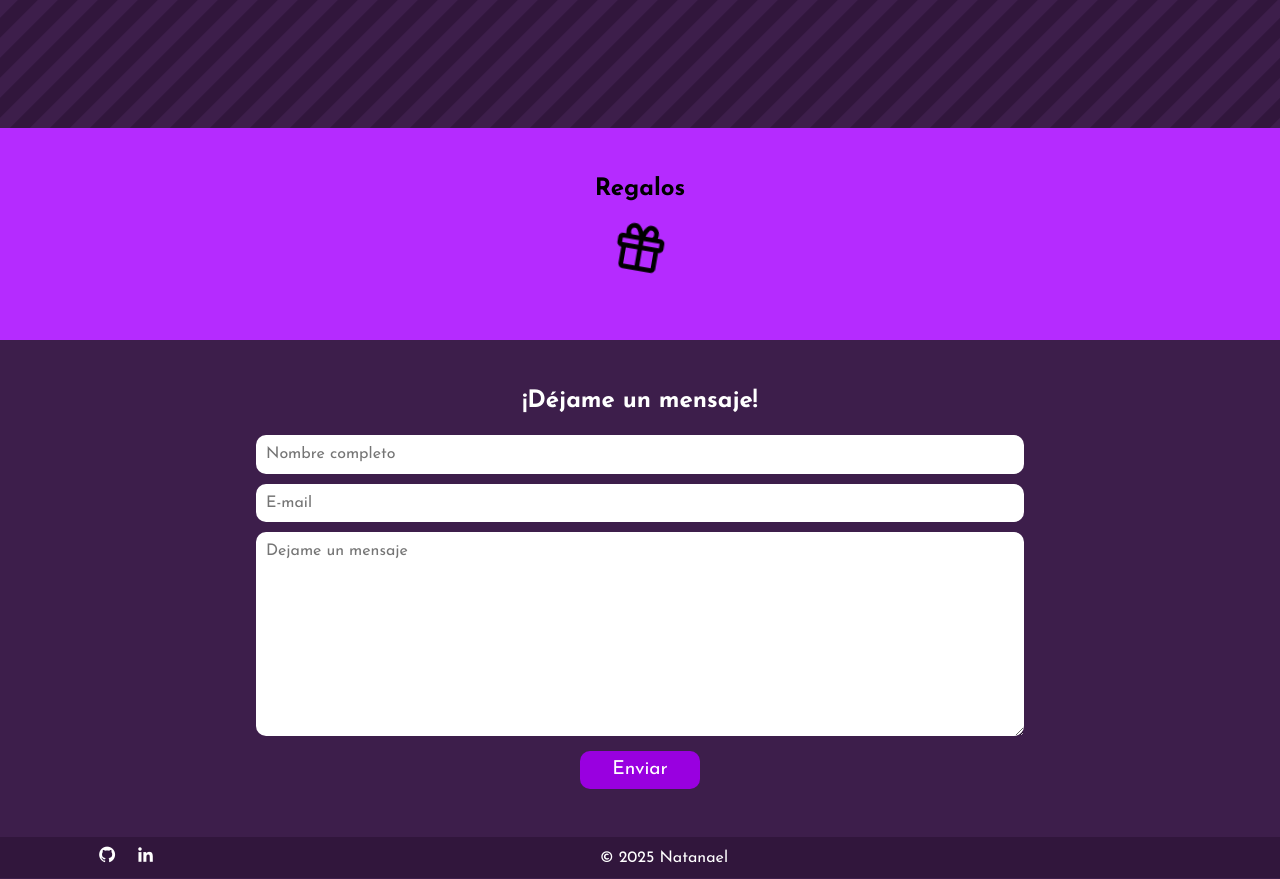
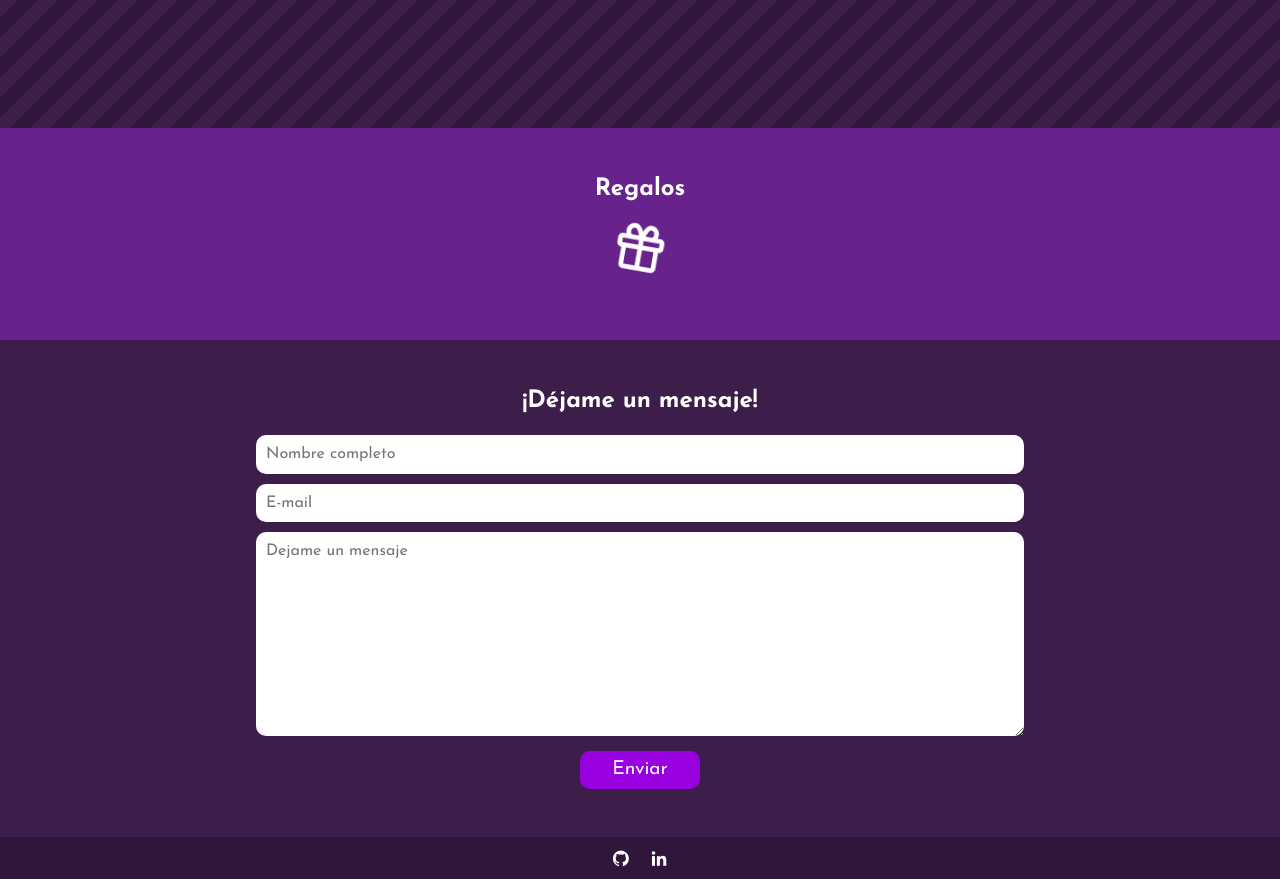
Before and after one commit to NatanaelLeites/invitacion, a website: page index.html in a window 1280 px wide. Shown: the part 1260-2139 px from the top of the page. Drawn offline with nearby package versions, Linux system fonts and the light colour scheme; grey boxes are pictures that could not be loaded; a web font is replaced by a local one.

Commit message:
ajustes de color en cuenta

```diff
--- a/index.html
+++ b/index.html
@@ -108,7 +108,7 @@
                     </a>
             </div>
 
-            <p>© 2025 Natanael</p>
+            <!-- <p>© 2025 Natanael</p> -->
         </footer>
     </div>
     <!-- scrollReveal -->
--- a/js/main.js
+++ b/js/main.js
@@ -32,9 +32,9 @@ gsap.from(".mapa", {
 });
 
 ScrollReveal().reveal('.regalos', {
-    delay: 10,
+    delay: 0,
     origin: 'right',
-    duration: 1000,
+    duration: 250,
     distance: '50%'
    });
 
--- a/scss/footer.scss
+++ b/scss/footer.scss
@@ -8,7 +8,7 @@
     position: relative;
     .links {
         display: flex;
-        position: absolute;
+        //position: absolute;
         left: 5.5rem;
         top: .5rem;
 
--- a/scss/hero.scss
+++ b/scss/hero.scss
@@ -34,7 +34,7 @@
             border: solid 1px #ffffff00;
             border-radius: 10px;
             transition: all .5s;
-            background: #b52bff64;
+            background: #b52bff9c;
             padding: 1rem;
             margin-top: 0.8rem;
             cursor: pointer;
--- a/scss/regalos.scss
+++ b/scss/regalos.scss
@@ -4,8 +4,8 @@
     justify-content: center;
     align-items: center;
     padding: 3rem;
-    background: #b52bff;
-    //color: #fff;
+    background: #b52bff5b;
+    color: #fff;
     h2{}
     .bx-tada{
         font-size: 3.5rem;
@@ -28,7 +28,7 @@
             text-align: center;
         }
         strong{
-            color: $color-oscuro;
+            color: #e7bbff;
             font-size: 1.2rem;
         }
     }
```
Also changed, not shown: css/estilos.css, 1 other file.
